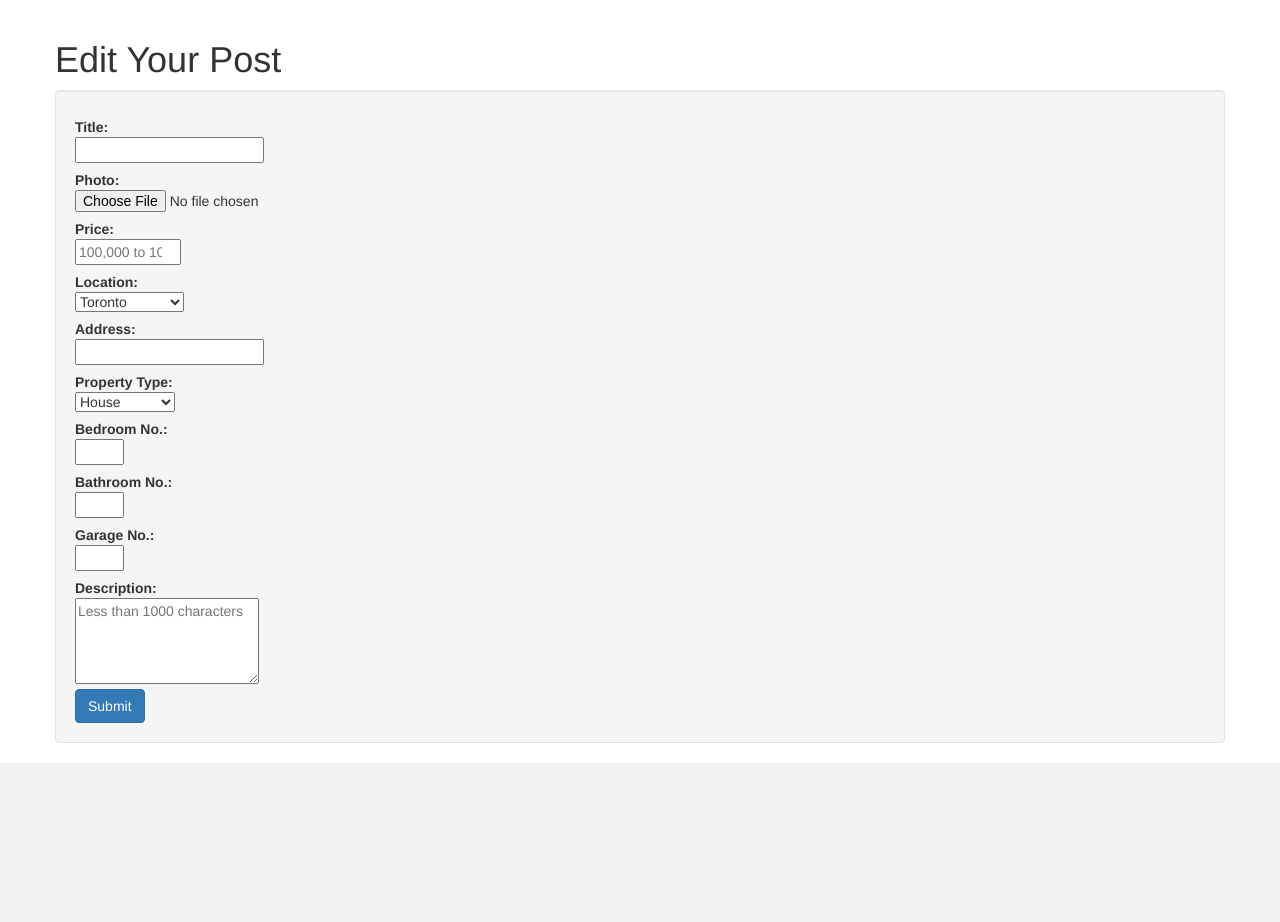
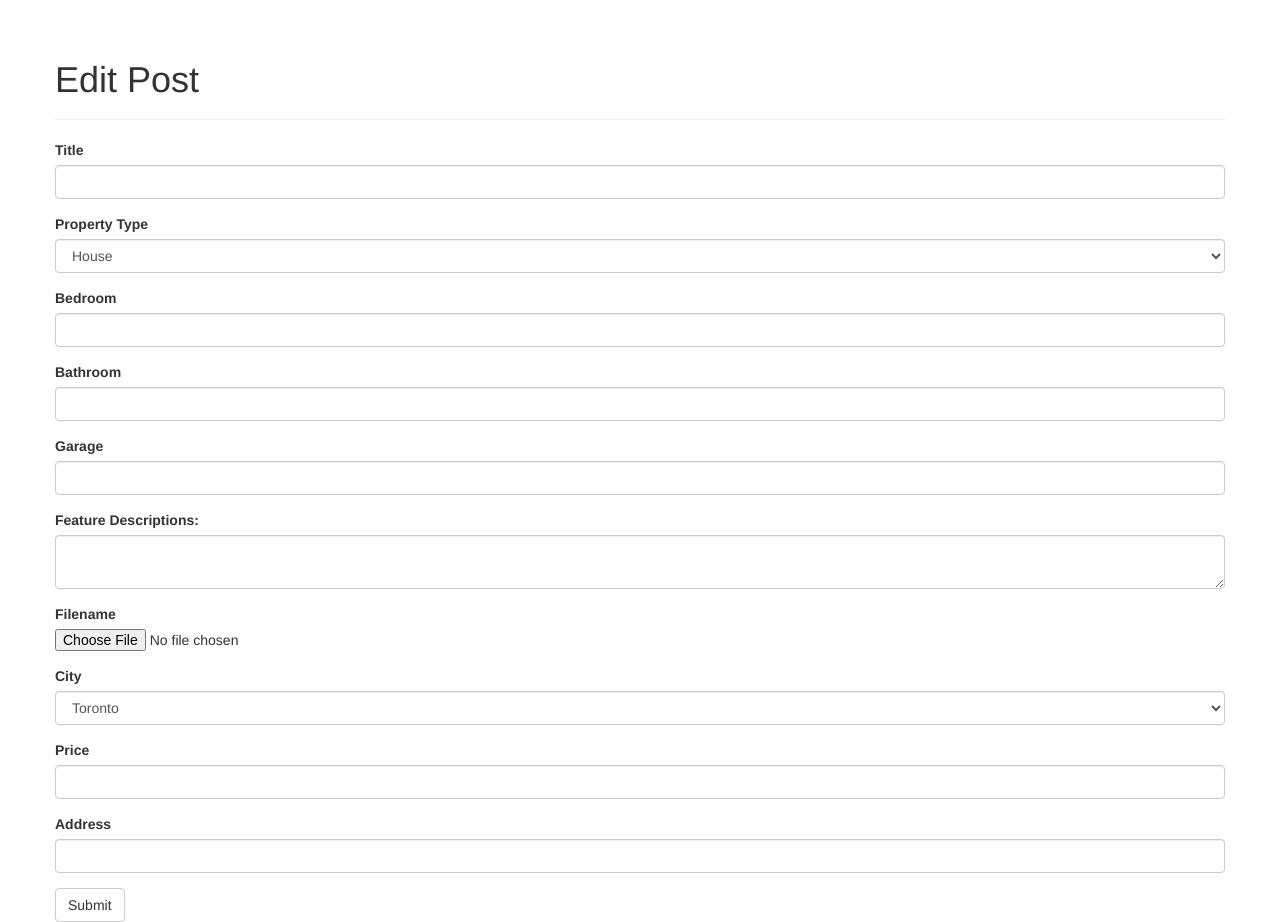
Before and after one commit to alvincjin/deepreceipt-app, a Flask app: page /edit_post/ in a window 1280 px wide. Shown: the part 52-974 px from the top of the page. Before the commit the page ends 815 px from the top, so only its background shows below. Run offline with Flask 2, Linux system fonts and the light colour scheme; a user stored in the database is signed in; tables that the repository leaves empty hold one stand-in row (values such as "Sample post"); parts of the project's set-up code (start-up, migrations or seed data) failed here and were passed over; some libraries are stand-ins or nearby versions.

Commit message:
refined post form and page

```diff
--- a/app/main/views.py
+++ b/app/main/views.py
@@ -172,10 +172,10 @@ def map_address(address):
 def edit_post(pid=0):
 
     form = PostForm()
-    user = g.user
+    #user = g.user
     post = Post.query.filter_by(id = pid).first()
 
-    if form.validate_on_submit() and user.role == ROLE_ADVISER:
+    if form.validate_on_submit() and current_user.role == ROLE_ADVISER:
 
         if post is None:
             post = Post(title = form.title.data, body = form.body.data,
@@ -208,7 +208,7 @@ def edit_post(pid=0):
         db.session.add(post)
         db.session.commit()
         flash("Your post is alive now. ")
-        return redirect(url_for('.user', nickname = g.user.nickname))
+        return redirect(url_for('.user', nickname = current_user.nickname))
 
     elif request.method != "POST":
         form = PostForm(obj=post)
--- a/app/templates/new_post.html
+++ b/app/templates/new_post.html
@@ -1,120 +1,14 @@
 <!-- extend base layout -->
 {% extends "base.html" %}
 
+{% import "bootstrap/wtf.html" as wtf %}
+
+{% block title %}DeepFit - Edit Post{% endblock %}
 {% block page_content %}
-<h1>Edit Your Post</h1>
-
-<div class="well">
-    <form class="form-horizontal" action="" method="POST" name="post"
-          enctype=multipart/form-data>
-
-        {{form.hidden_tag()}}
-
-        <div class="control-group{% if form.errors.post %} error {% endif %}">
-            <label class="control-label" for="title">Title:</label>
-            <div class="controls">
-                {{ form.title(maxlength = 64, class = "span4") }}
-                {% for error in form.errors.title %}
-                <span class="help-inline">[{{error}}]</span><br>
-                {% endfor %}
-            </div>
-        </div>
-
-        <div class="control-group{% if form.errors.post %} error {% endif %}">
-            <label class="control-label" for="photo">Photo:</label>
-            <div class="controls">
-                {{form.fileName(size = 12, maxlength = 10, class = "span4")}}
-                {% for error in form.errors.fileName %}
-                <span class="help-inline">[{{error}}]</span><br>
-                {% endfor %}
-            </div>
-        </div>
-
-        <div class="control-group{% if form.errors.post %} error {% endif %}">
-            <label class="control-label" for="price">Price:</label>
-            <div class="controls">
-                {{ form.price(size = 10, maxlength = 10, class = "span4", placeholder="100,000 to 10,000,000") }}
-                {% for error in form.errors.price %}
-                <span class="help-inline">[{{error}}]</span><br>
-                {% endfor %}
-            </div>
-        </div>
-
-        <div class="control-group{% if form.errors.post %} error {% endif %}">
-            <label class="control-label" for="location">Location:</label>
-            <div class="controls">
-                {{ form.location }}
-                {% for error in form.errors.location %}
-                <span class="help-inline">[{{error}}]</span><br>
-                {% endfor %}
-            </div>
-        </div>
-
-        <div class="control-group{% if form.errors.post %} error {% endif %}">
-            <label class="control-label" for="address">Address:</label>
-            <div class="controls">
-                {{ form.address }}
-                {% for error in form.errors.address %}
-                <span class="help-inline">[{{error}}]</span><br>
-                {% endfor %}
-            </div>
-        </div>
-
-        <div class="control-group{% if form.errors.post %} error {% endif %}">
-            <label class="control-label" for="location">Property Type:</label>
-            <div class="controls">
-                {{ form.style }}
-                {% for error in form.errors.style %}
-                <span class="help-inline">[{{error}}]</span><br>
-                {% endfor %}
-            </div>
-        </div>
-
-        <div class="control-group{% if form.errors.post %} error {% endif %}">
-            <label class="control-label" for="Bedroom No.">Bedroom No.:</label>
-            <div class="controls">
-                {{ form.bedroom_no(maxlength = 64, class = "span4") }}
-                {% for error in form.errors.bedroom_no %}
-                <span class="help-inline">[{{error}}]</span><br>
-                {% endfor %}
-            </div>
-        </div>
-
-        <div class="control-group{% if form.errors.post %} error {% endif %}">
-            <label class="control-label" for="Bathroom No.">Bathroom No.:</label>
-            <div class="controls">
-                {{ form.bathroom_no(maxlength = 64, class = "span4") }}
-                {% for error in form.errors.bathroom_no %}
-                <span class="help-inline">[{{error}}]</span><br>
-                {% endfor %}
-            </div>
-        </div>
-
-        <div class="control-group{% if form.errors.post %} error {% endif %}">
-            <label class="control-label" for="Garage No.">Garage No.:</label>
-            <div class="controls">
-                {{ form.garage_no(maxlength = 64, class = "span4") }}
-                {% for error in form.errors.garage_no %}
-                <span class="help-inline">[{{error}}]</span><br>
-                {% endfor %}
-            </div>
-        </div>
-
-        <div class="control-group{% if form.errors.post %} error {% endif %}">
-            <label class="control-label" for="body">Description:</label>
-            <div class="controls">
-                {{ form.body(maxlength = 64, rows = 4, class = "span4", placeholder = "Less than 1000 characters") }}
-                {% for error in form.errors.body %}
-                <span class="help-inline">[{{error}}]</span><br>
-                {% endfor %}
-            </div>
-        </div>
-
-        <div class="control-group">
-            <div class="controls">
-                <input class="btn btn-primary" type="submit" value="Submit">
-            </div>
-        </div>
-    </form>
+<div class="page-header">
+    <h1>Edit Post</h1>
+</div>
+<div>
+    {{ wtf.quick_form(form) }}
 </div>
 {% endblock %}
--- a/app/templates/post.html
+++ b/app/templates/post.html
@@ -6,7 +6,6 @@
                      width="240" height="160"/>
             </a>
         </td>
-
         <td>
             <legend>
                 <a href="{{url_for('main.home', pid=post.id)}}"><strong>{{ post.title }}</strong></a>
```
Also changed, not shown: app/templates/_macros.html (added, +29 -0 lines), app/templates/list_post.html (+4 -26 lines).
